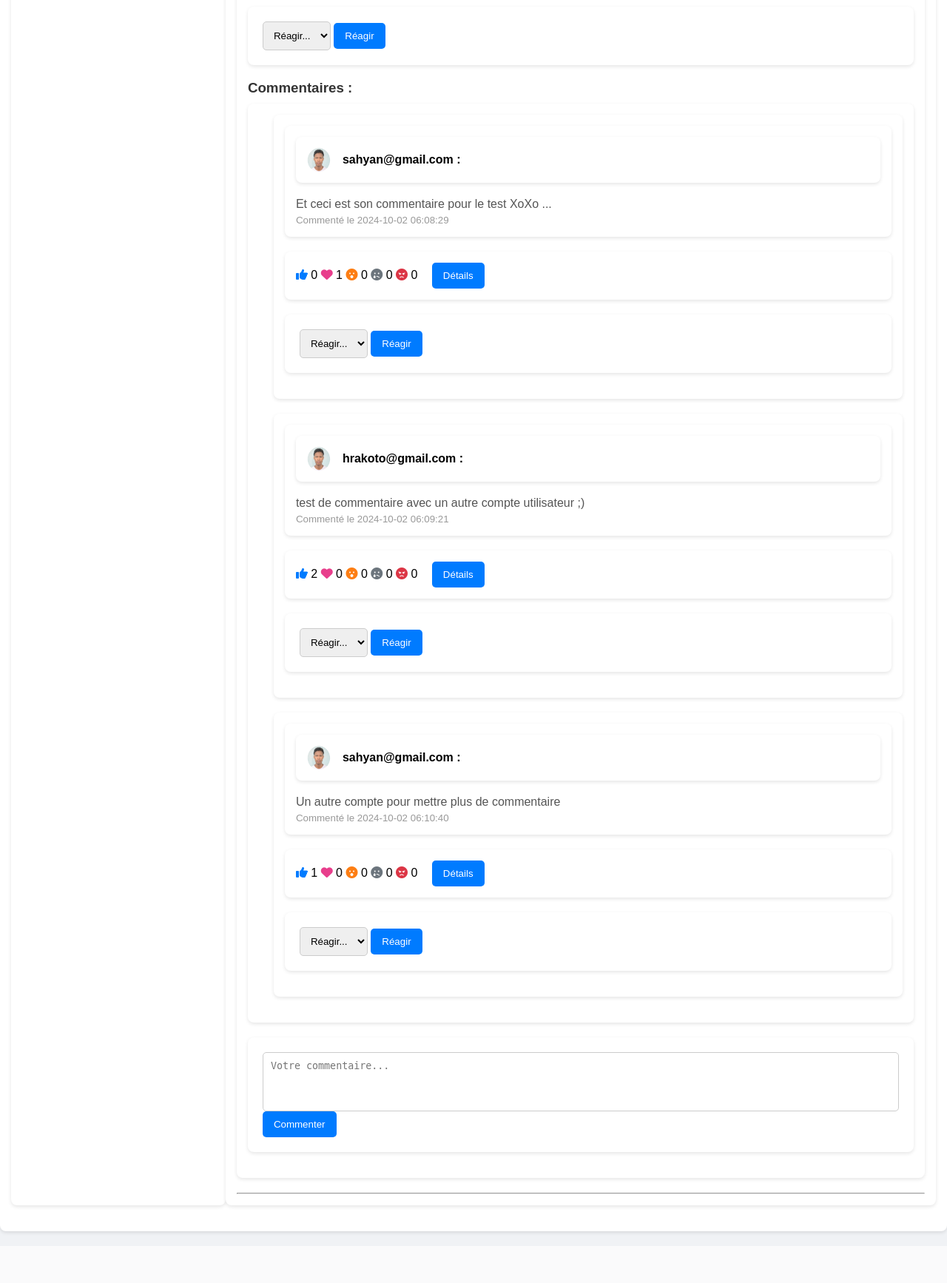
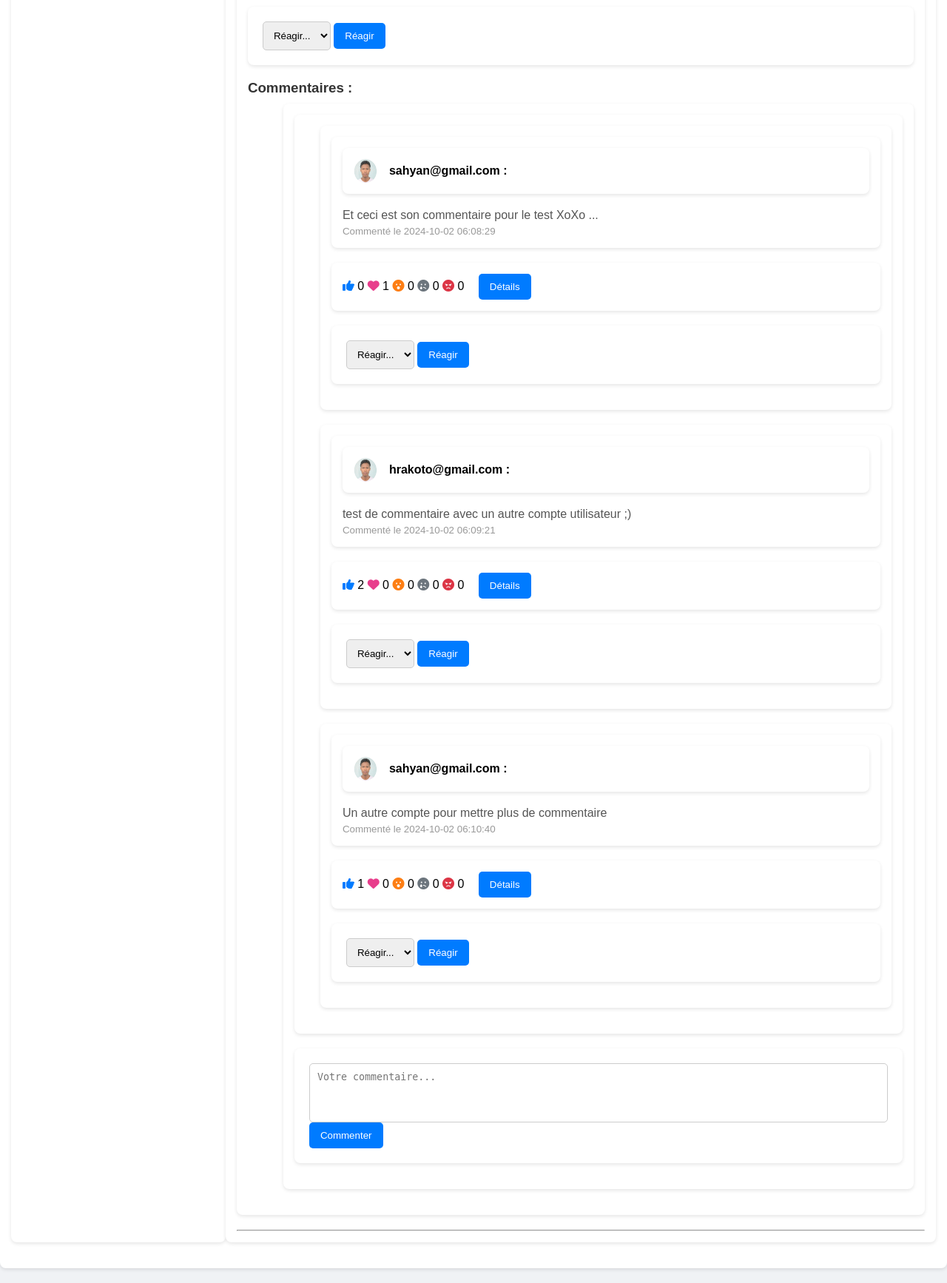
Before and after one commit to sahyan19/social_valyh, a PHP site: page /src/home.php in a window 1280 px wide. Shown: the part 402-2136 px from the top of the page at 74% size. Before the commit the page ends 2071 px from the top, so only its background shows below. Run offline with PHP 8.4, Linux system fonts and the light colour scheme; a user stored in the database is signed in; data comes from the database, SQL or seed files in the repository.

Commit message:
finalisation des modification sur la gestion post&comment

```diff
--- a/src/home.php
+++ b/src/home.php
@@ -167,6 +167,7 @@ $posts = $pdo->query('SELECT posts.*, users.email FROM posts JOIN users ON posts
                 <h3>Commentaires :</h3>
 
                 <!-- Afficher les commentaires -->
+                <div class="commets-section">
                     <div id="comments-<?= $post['id']?>">
                         <?php
                         $comments = $pdo->prepare('SELECT comments.*, users.email FROM comments JOIN users ON comments.user_id = users.id WHERE post_id = ?');
@@ -243,6 +244,7 @@ $posts = $pdo->query('SELECT posts.*, users.email FROM posts JOIN users ON posts
                         <button type="submit">Commenter</button>
                     </form>
                 </div>
+            </div>
             <hr>
         <?php endforeach; ?>
     </div>
--- a/style/style.css
+++ b/style/style.css
@@ -37,11 +37,11 @@ body {
 }
 
 #inscription {
-    background-color: rgb(54, 221, 54);
+    background-color: rgb(8, 124, 8);
 }
 
 #inscription:hover {
-    background-color: green;
+    background-color: rgb(7, 99, 7);
 }
 
 .formulaire {
@@ -53,6 +53,11 @@ body {
     border-radius: 10px;
     box-shadow: 0 2px 10px rgba(0, 0, 0, 0.15);
 }
+
+.commets-section {
+    margin-left: 3em;
+}
+
 .input{
     width: 100%;
     height: 3em;
```
Lines whose indentation alone changed are shown as unchanged.
